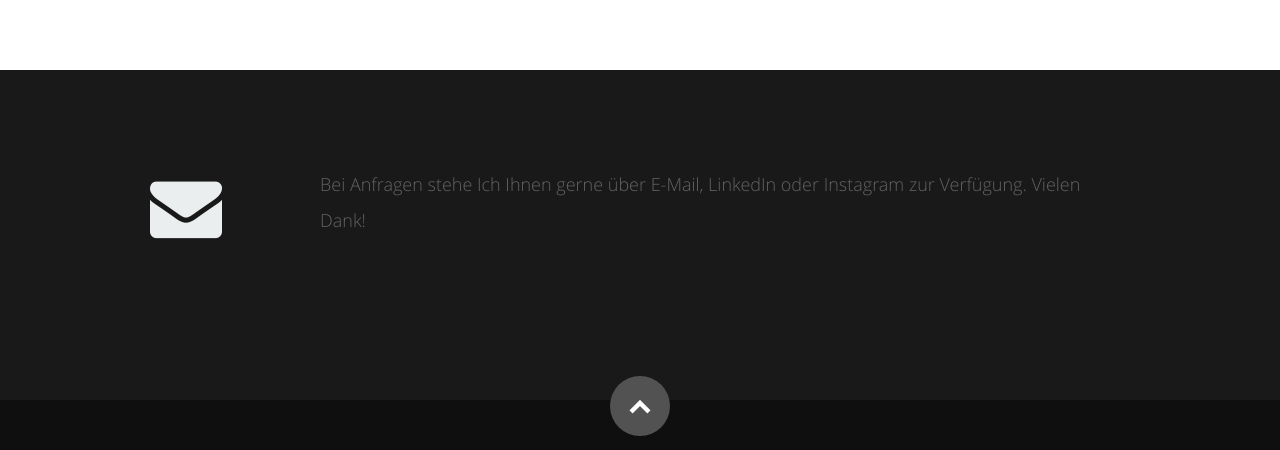
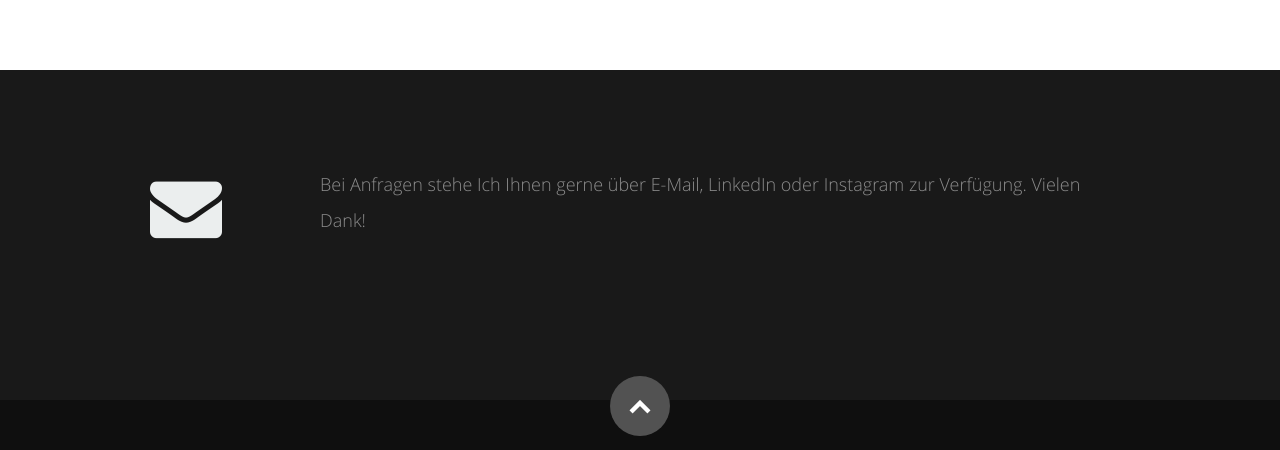
Before and after one commit to stefanm96/website, a React (Create React App) app: page / in a window 1280 px wide. Shown: the part 5400-5850 px from the top of the page. Built offline with nearby package versions, Linux system fonts and the light colour scheme.

Commit message:
change contact text color

```diff
--- a/public/css/layout.css
+++ b/public/css/layout.css
@@ -819,7 +819,7 @@ call-to-action .button {
    background: #191919;
    padding-top: 96px;
    padding-bottom: 102px;
-   color: #636363;
+   color: #8c8c8c;
 }
 #contact .section-head { margin-bottom: 42px; }
 
```
